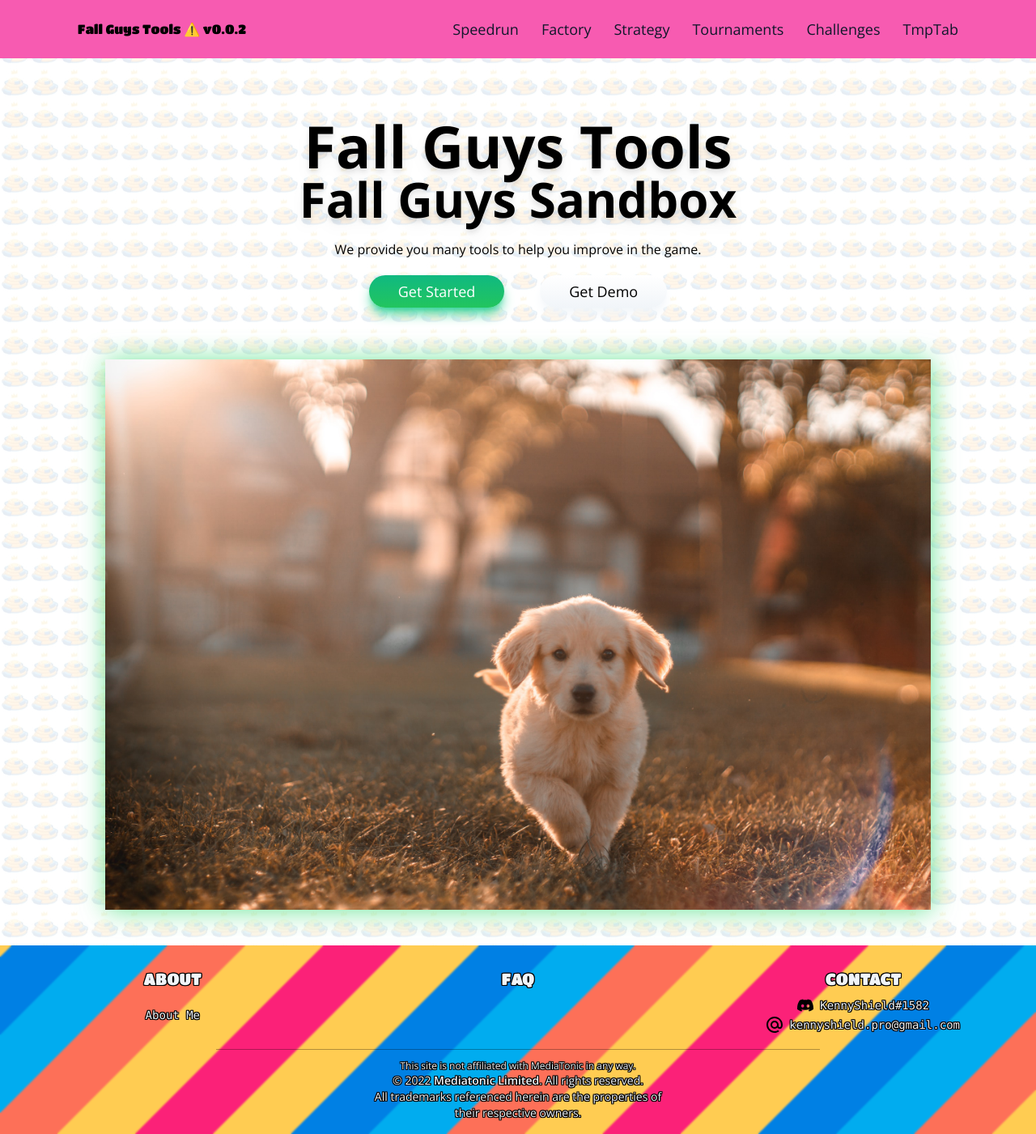
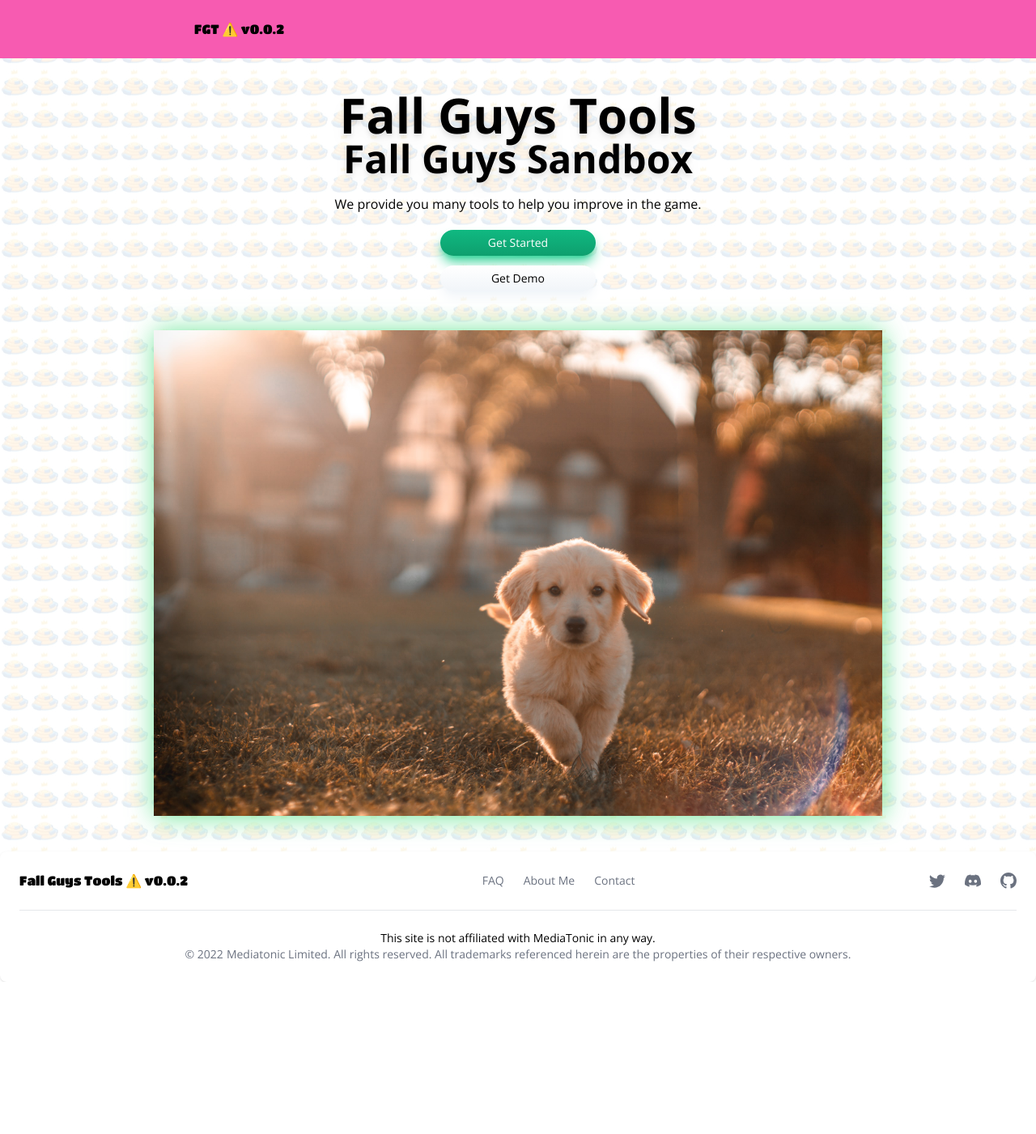
Before and after one commit to Antoine2a/fallguys-tools, a React (Vite) app: page / in a window 1280 px wide. Shown: the whole page at 81% size. After the commit the page ends 1213 px from the top, so only its background shows below. Built offline with nearby package versions, Linux system fonts and the light colour scheme.

Commit message:
feat: update footer with flowbite lib

```diff
--- a/package.json
+++ b/package.json
@@ -13,6 +13,8 @@
         "test": "vitest"
     },
     "dependencies": {
+        "flowbite": "^1.5.4",
+        "flowbite-react": "^0.3.5",
         "luxon": "^3.1.1",
         "react": "^18.2.0",
         "react-bilibili-embed-renderer": "^1.2.1",
--- a/src/App.tsx
+++ b/src/App.tsx
@@ -1,6 +1,5 @@
 import { Routes, Route, HashRouter } from 'react-router-dom';
 
-// Pages
 import { Challenges, Home, Factory, NotFound, Speedrun, Strategy, TmpPage, Tournaments } from './pages';
 import { Footer, Navbar } from './components';
 
@@ -18,7 +17,9 @@ export function App() {
                 <Route path="/tmp-page" element={<TmpPage />} />
                 <Route path="*" element={<NotFound />} />
             </Routes>
-            <Footer />
+            <div>
+                <Footer />
+            </div>
         </div>
     );
 }
@@ -26,7 +27,7 @@ export function App() {
 export function WrappedApp() {
     return (
         <HashRouter>
-            {/* //TODO use BrowserRouter since not using github-pages anymore */}
+            {/* //TODO use BrowserRouter when not using github-pages anymore */}
             <App />
         </HashRouter>
     );
--- a/src/components/Footer.tsx
+++ b/src/components/Footer.tsx
@@ -1,67 +1,41 @@
 import React from 'react';
-import { Link } from 'react-router-dom';
-import { footerData } from '../data';
-import banner from '../assets/images/bannerBackgroundFooter.png';
+import { Footer as FlowFooter } from 'flowbite-react';
+import { BsTwitter, BsGithub } from 'react-icons/bs';
+import { NavLink } from 'react-router-dom';
+import { SiDiscord } from 'react-icons/si';
+import { version as appVersion } from '../../package.json';
 
 function Footer() {
-    const { titles, links, socialLinks } = footerData;
     return (
-        <div className=" h-fit-content flex-none">
-            <footer className="bg-footer-banner bg-cover ">
-                {/* //TODO: just display contact grid of logos, lot of refactor code to do but let's do it later, footer is not important */}
-                <div className="backdrop-blur-xxs pt-7 pb-4  text-shadow-border-black text-slate-100 ">
-                    <div className="grid items-center grid-cols-3 justify-items-center">
-                        {titles?.map((val) => (
-                            <div key={val.id} className="grid items-center justify-items-center mb-2">
-                                <h1 className="text-xl lg:text-base uppercase  font-fallGuys ">{val.title}</h1>
-                            </div>
-                        ))}
-                        {links?.map((list) => (
-                            <ul key={list.id} className="grid items-center justify-items-center gap-1">
-                                {list?.content.map((val) => {
-                                    const Icon = val?.icon;
-
-                                    return Icon ? (
-                                        <div key={val.id} className="flex gap-2 ">
-                                            <Icon className="w-5 h-5 text-black txt-shadow-none" />
-                                            <li className="font-mono text-sm sm:text-xs">{val.link}</li>
-                                        </div>
-                                    ) : (
-                                        <div key={val.id}>
-                                            <li className="font-mono text-sm sm:text-xs">{val.link}</li>
-                                        </div>
-                                    );
-                                })}
-                            </ul>
-                        ))}
-                    </div>
-                    <div className="w-7/12 lg:w-[95vw] m-auto mt-3">
-                        <div className="h-[0.1vh] bg-black/30 mt-5 mb-3 md:my-3" />
-                        <div className="grid grid-cols-4 md:grid-cols-1 gap-4 text-center">
-                            <div />
-                            <div className="col-span-2 md:col-span-1 md:order-last">
-                                <p className="text-xs md:text-center ">This site is not affiliated with MediaTonic in any way.</p>
-                                <div className="md:hide" />
-                                <p className="text-sm md:text-center ">
-                                    © {new Date().getFullYear()}
-                                    <span className="font-semibold"> Mediatonic Limited</span>. All rights reserved.
-                                </p>
-                                <p className="text-sm md:text-center ">All trademarks referenced herein are the properties of their respective owners. </p>
-                            </div>
-                            {/* <div className="self-center place-self-center md:col-start-1 md:pb-0">
-                            <div className="flex items-center gap-3">
-                                {socialLinks?.map((val, idx) => {
-                                    const Icon = val.icon;
-                                    return <Icon key={idx} className="w-5 h-5" />;
-                                })}
-                            </div>
-                        </div> */}
-                        </div>
+        <FlowFooter container>
+            <div className="w-full text-center">
+                <div className="w-full justify-between flex flex-col gap-2 items-center sm:flex-row  sm:gap-0">
+                    <NavLink to="/" className="flex items-center">
+                        <h1 className="font-fallGuys hidden md:inline">Fall Guys Tools ⚠️ v{appVersion}</h1>
+                        <h1 className="font-fallGuys md:hidden">FGT ⚠️ v{appVersion}</h1>
+                    </NavLink>
+                    <FlowFooter.LinkGroup className="gap-2 md:gap-0">
+                        {/* <FlowFlowFooter.Link href="#">About</FlowFlowFooter.Link> */}
+                        <FlowFooter.Link href="#">FAQ</FlowFooter.Link>
+                        <FlowFooter.Link href="#">About Me</FlowFooter.Link>
+                        <FlowFooter.Link href="mailto:kennyshield.pro@gmail.com">Contact</FlowFooter.Link>
+                    </FlowFooter.LinkGroup>
+                    <div className="flex space-x-6 sm:mt-0 sm:justify-center">
+                        <FlowFooter.Icon href="#" icon={BsTwitter} />
+                        <FlowFooter.Icon href="#" icon={SiDiscord} />
+                        <FlowFooter.Icon href="https://github.com/Antoine2a/fallguys-tools" icon={BsGithub} />
                     </div>
                 </div>
-            </footer>
-        </div>
+                <FlowFooter.Divider className="my-4 lg:my-6" />
+                <div>
+                    <p className="text-sm">This site is not affiliated with MediaTonic in any way.</p>
+                    <FlowFooter.Copyright
+                        by="Mediatonic Limited. All rights reserved. All trademarks referenced herein are the properties of their respective owners."
+                        year={new Date().getFullYear()}
+                    />
+                </div>
+            </div>
+        </FlowFooter>
     );
 }
-
 export default Footer;
--- a/src/components/Navbar.tsx
+++ b/src/components/Navbar.tsx
@@ -1,5 +1,6 @@
 import React, { useEffect, useState } from 'react';
 import { NavLink } from 'react-router-dom';
+
 import { version as appVersion } from '../../package.json';
 import { StyleUtils } from '../utils';
 
@@ -11,6 +12,12 @@ const classes: StyleUtils.TcssClasses = {
 
 function Navbar() {
     const [navState, setNavState] = useState(false);
+
+    const [expanded, setExpanded] = useState(false);
+
+    const toggleExpanded = () => {
+        setExpanded(!expanded);
+    };
 
     const onNavScroll = () => {
         if (window.scrollY > 180) {
@@ -35,7 +42,7 @@ function Navbar() {
                     <h1 className="font-fallGuys md:invisible">Fall Guys Tools ⚠️ v{appVersion}</h1>
                     <h1 className="font-fallGuys invisible md:visible">FGT ⚠️ v{appVersion}</h1>
                 </NavLink>
-                <ul className="flex items-center gap-7">
+                <ul className="flex items-center gap-7 md:invisible">
                     <li>
                         <NavLink to="/speedrun" className="text-lg text-slate-900">
                             Speedrun
--- a/tailwind.config.cjs
+++ b/tailwind.config.cjs
@@ -2,11 +2,12 @@
 module.exports = {
   content: [
     "./src/**/*.{js,jsx,ts,tsx}",
+    'node_modules/flowbite-react/**/*.{js,jsx,ts,tsx}'
   ],
   theme: {
     extend: {
       fontFamily: {
-        fallGuys: ["Titan One", "sans-serif"]
+        'fallGuys': ["Titan One", "sans-serif"]
       },
       colors: {
         'fg-pink': '#F75BB1',
@@ -23,19 +24,26 @@ module.exports = {
         'border-black': '1px 0 black, -1px 0 black, 0 1px black, 0 -1px black, 1px 1px black, -1px -1px black, 1px -1px black, -1px 1px black;'
       },
       backdropBlur: {
-        xs: '2px',
-        xxs: '1px',
+        'xs': '2px',
+        'xxs': '1px',
       }
     },
     screens: {
-      'xl': { "max": "1200px" },
-      "lg": { "max": "991px" },
-      "md": { "max": "767px" },
-      "sm": { "max": "550px" },
-      "xsm": { "max": "425px" },
+      'xsm': "425px",
+      'sm': '640px',
+      'md': '768px',
+      'lg': '1024px',
+      'xl': '1280px',
+      '2xl': '1536px',
+
+      'tablet': '640px',
+      'laptop': '1024px',
+      'desktop': '1280px',
     }
   },
   plugins: [
-    require('tailwindcss-textshadow')
+    require('tailwindcss-textshadow'),
+    require('flowbite/plugin')
   ],
+
 }
```
Also changed, not shown: src/assets/icons/fgt_favicon_tmp.svg (added), 1 other file (tests, documents, lock files or other folders).
